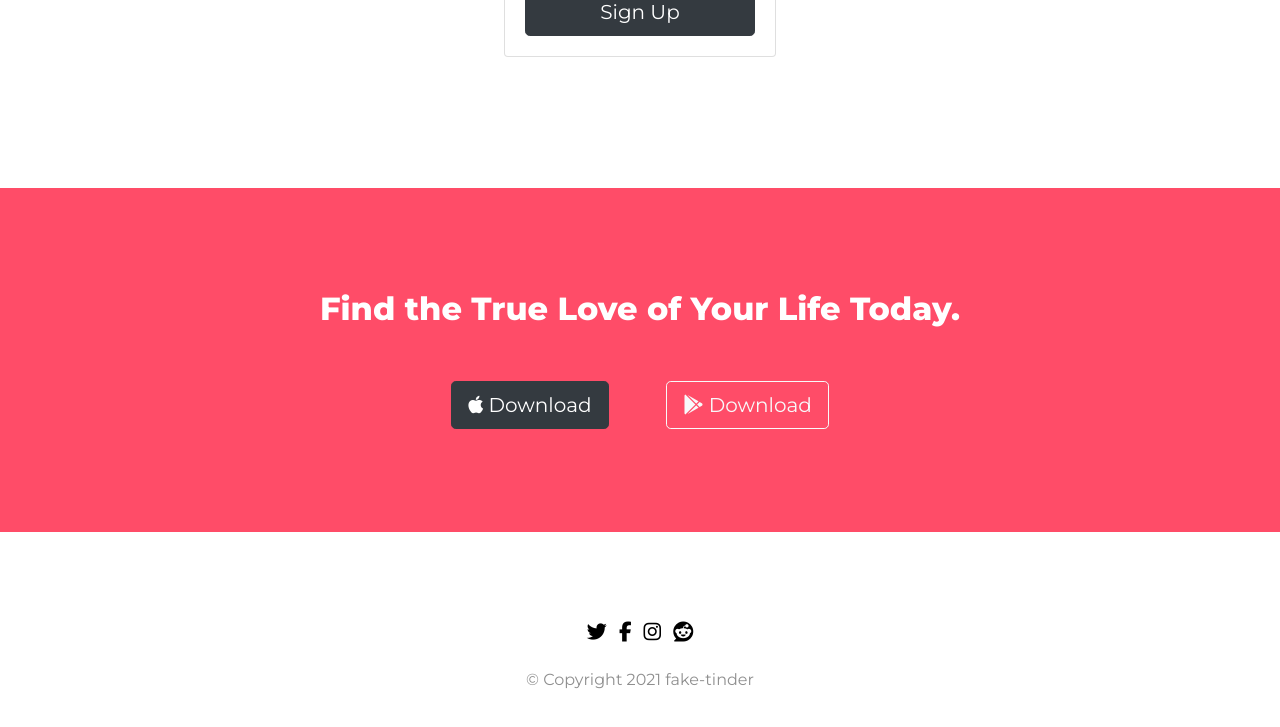
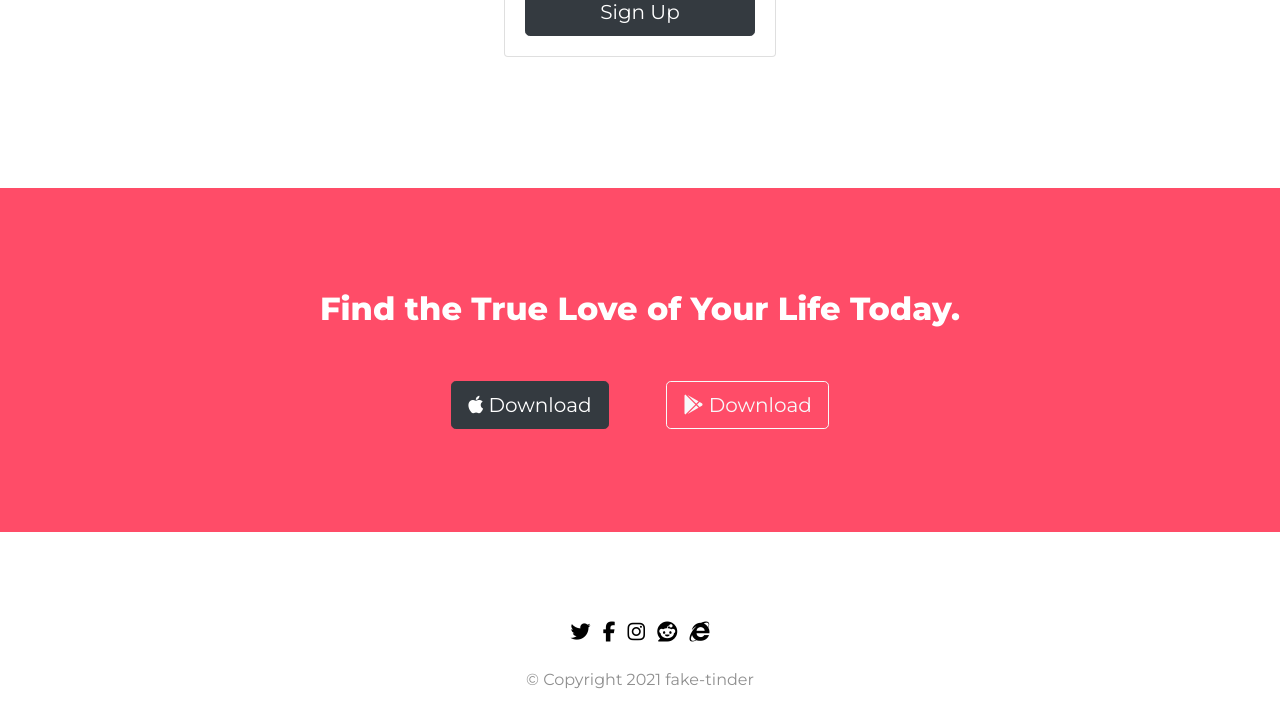
Before and after one commit to kanishka-mittal/fake-tinder, a plain HTML site: page index.html in a window 1280 px wide. Shown: the part 2525-3252 px from the top of the page. Drawn offline with nearby package versions, Linux system fonts and the light colour scheme.

Commit message:
Update index.html

```diff
--- a/index.html
+++ b/index.html
@@ -219,7 +219,7 @@
     <a href="https://www.facebook.com/tinder/" class="footer-link"><i class="social-icon fab fa-facebook-f fa-lg" ></i></a>
     <a href="https://www.instagram.com/tinder_india/?hl=en" class="footer-link"><i class="social-icon fab fa-instagram fa-lg"></i></a>
     <a href="https://www.reddit.com/r/Tinder/" class="footer-link"><i class="social-icon fab fa-reddit fa-lg"></i></a>
-
+    <a href="https://kanishka-mittal.github.io/first-webpage/" class="footer-link"><i class="social-icon fab fa-internet-explorer fa-lg"></i></a>
     <p>© Copyright 2021 fake-tinder</p>
 
   </footer>
```
